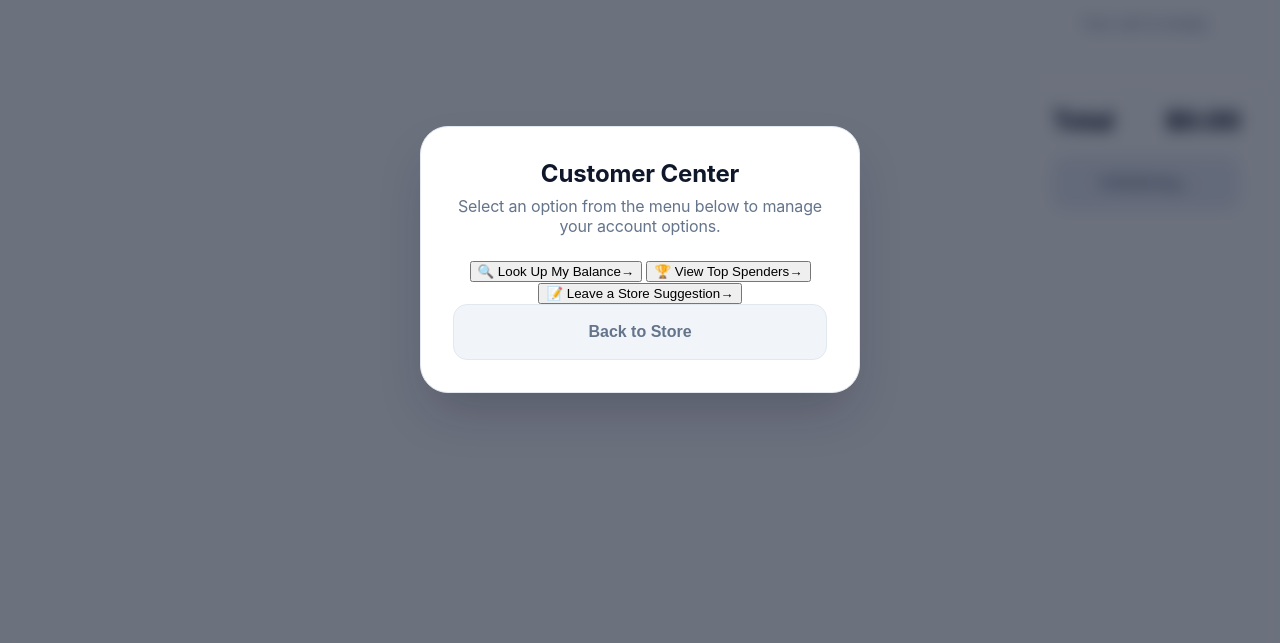
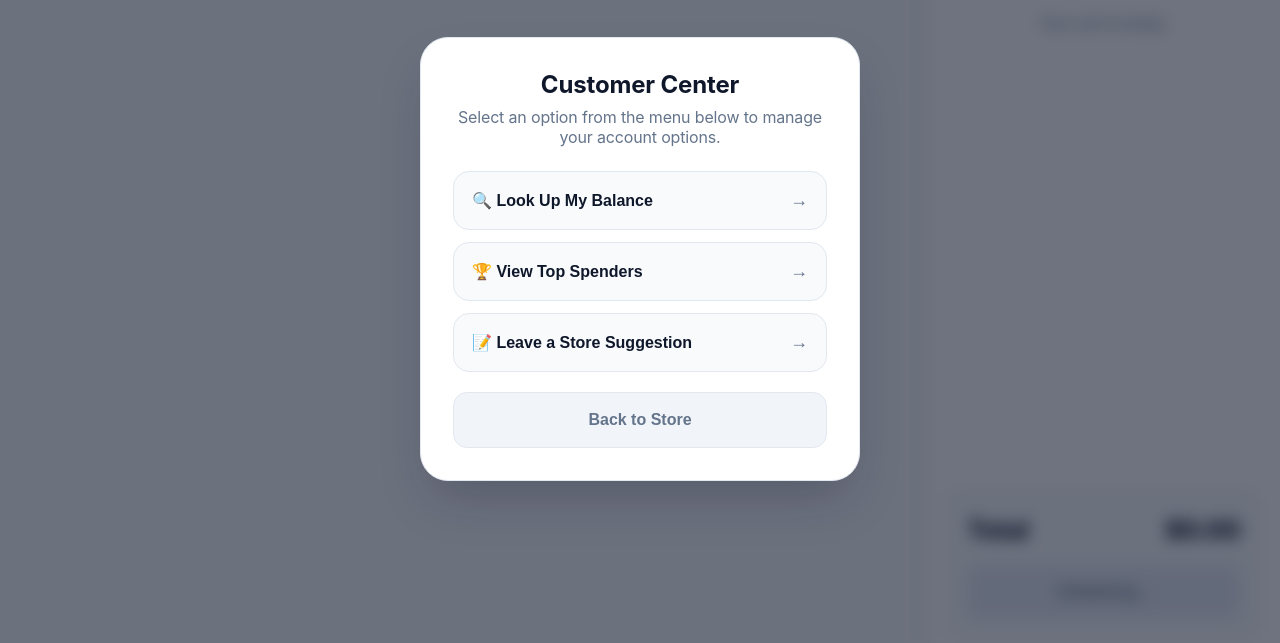
Before and after one commit to jdely100/wardroomstore, a plain HTML site: page index.html in a window 1280 px wide. Both pictures are taken after a click on the button "👤 Customer Center". Shown: the part 141-784 px from the top of the page. Drawn offline with Linux system fonts and the light colour scheme; no server answers.

Commit message:
Update index.html

```diff
--- a/index.html
+++ b/index.html
@@ -34,10 +34,8 @@
       position: absolute; bottom: 0; left: 0; width: 40px; height: 40px; background: transparent; border: none; cursor: pointer; z-index: 10;
     }
 
-    /* RESTORED: Original roomy catalog container proportions with clear vertical scrolling */
-    .catalog-side { flex: 2.2; padding: 32px; overflow-y: auto; box-sizing: border-box; }
+    .catalog-side { flex: 2.2; padding: 32px; overflow-y: auto; box-sizing: border-box; height: 100vh; }
 
-    /* RESTORED: Section header layout back to separate element positioning */
     .section-header {
       position: sticky; top: -32px; background-color: var(--bg); z-index: 21;
       padding-top: 32px; padding-bottom: 8px; margin-bottom: 0;
@@ -52,7 +50,6 @@
     }
     .nav-action-btn:hover { border-color: #cbd5e1; background: #f8fafc; }
 
-    /* FIXED: Sticky Category Bar locks at top, completely opaque so background items cannot bleed through */
     .category-bar {
       position: sticky; top: 40px; background-color: var(--bg); z-index: 20;
       display: flex; gap: 8px; margin-bottom: 28px; padding-top: 12px; padding-bottom: 16px; overflow-x: auto;
@@ -97,8 +94,15 @@
     .product-name { font-size: 15px; font-weight: 500; color: var(--text); margin-bottom: 4px; }
     .product-price { color: var(--accent); font-weight: bold; font-size: 15px; }
 
-    /* RESTORED: Full-scale sidebar panel mapping with independent item scrolling tracking */
+    /* FIXED: Restored full height screen lock constraints and flex column mapping to sidebar panel shell */
+    .receipt-side {
+      flex: 0.9; background: var(--panel-bg); display: flex; flex-direction: column; height: 100vh; min-width: 340px;
+      box-shadow: -4px 0 24px rgba(15, 23, 42, 0.04); border-left: 1px solid var(--border); z-index: 2;
+    }
+
     .cart-header { padding: 32px 24px 16px 24px; border-bottom: 1px solid var(--border); display: flex; justify-content: space-between; align-items: center; }
+
+    /* FIXED: Anchored full dynamic list view expanders with continuous scroll handlers */
     .receipt-items { flex: 1; overflow-y: auto; padding: 16px 24px; }
 
     .cart-item {
@@ -163,6 +167,16 @@
     .ledger-label { font-size: 11px; font-weight: 700; color: var(--text-muted); margin-bottom: 4px; text-transform: uppercase; }
     .ledger-val { font-size: 16px; font-weight: 800; color: var(--primary); }
 
+    .hub-menu-grid { display: flex; flex-direction: column; gap: 12px; margin: 20px 0; }
+    .hub-btn {
+      background: #f8fafc; color: var(--text); border: 1px solid var(--border); border-radius: 16px;
+      padding: 18px; font-size: 16px; font-weight: 700; cursor: pointer; text-align: left;
+      display: flex; align-items: center; justify-content: space-between; transition: all 0.15s ease;
+    }
+    .hub-btn:hover { background: #f1f5f9; border-color: #cbd5e1; }
+    .hub-btn:active { transform: scale(0.98); }
+    .hub-arrow { color: var(--text-muted); font-size: 18px; font-weight: bold; }
+
     .suggestion-textarea {
       width: 100%; height: 120px; padding: 14px; font-size: 16px; border: 2px solid var(--border);
       border-radius: 14px; box-sizing: border-box; resize: none; background: #f8fafc; font-family: inherit; margin-bottom: 16px;
@@ -222,7 +236,6 @@
   <button class="admin-trigger" onclick="promptAdminPassword()"></button>
 
   <div class="catalog-side">
-    <!-- RESTORED: Distinct layout headers with flat DOM spacing map profiles -->
     <div class="section-header">
       <h2>30th Company Wardroom Store</h2>
       <div style="display:flex; align-items:center; gap:8px;">
@@ -479,6 +492,11 @@
       payBtn.style.color = 'white';
       payBtn.innerText = 'Checkout';
     }
+
+    // FIXED: Ensured template function pointer maps compile cleanly across runtime reloads
+    window.onload = function() {
+      initApp();
+    };
 
     function fetchCloudInventory() {
       const indicator = document.getElementById('sync-indicator');
@@ -959,7 +977,6 @@
 
     function closeAdmin() {
       document.getElementById('admin-panel').style.display = 'none';
-      initApp();
     }
 
     function renderAdminInventory() {
@@ -993,8 +1010,6 @@
         salesHistory = []; localStorage.removeItem('kiosk_history'); renderAdminLogs();
       }
     }
-
-    initApp();
   </script>
 </body>
 </html>
```
